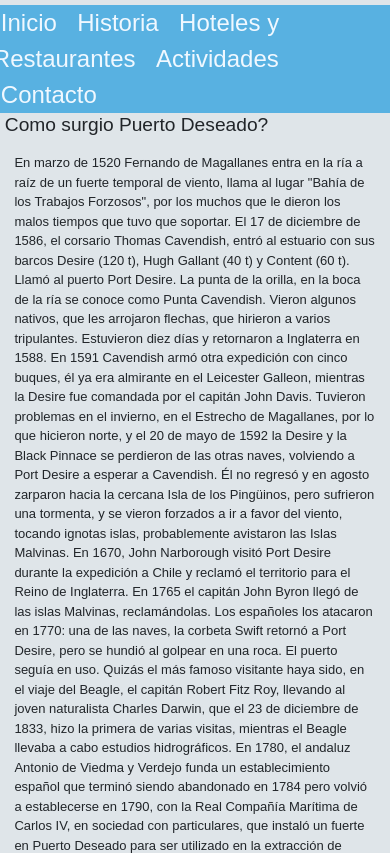
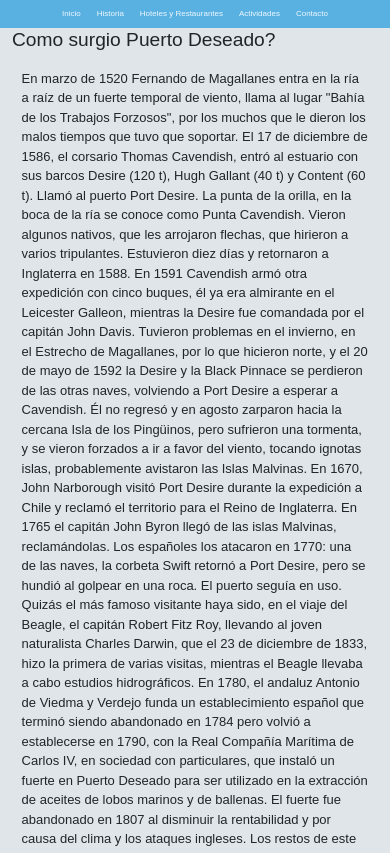
Before and after one commit to BrunoMalatesta/turismoPUERTODESEADO, a website: page paginas/historia.html in a window 390 px wide. Shown: the top 853 px of the page. Drawn offline with Linux system fonts and the light colour scheme.

Commit message:
borrenodemodules

```diff
--- a/paginas/historia.html
+++ b/paginas/historia.html
@@ -17,7 +17,7 @@
             <div class="row nav">
                 <header class="p-0 m-0">
                     <div class="col-lg-12 col-md-12 col-sm-12 menu">
-                        <nav>
+                        <nav class="navegador">
                             <a href="../index.html" >Inicio</a>
                             <a href="../paginas/historia.html" >Historia</a>
                             <a href="../paginas/hoteles y comida.html" >Hoteles y Restaurantes</a>
--- a/scss/_header.scss
+++ b/scss/_header.scss
@@ -8,14 +8,14 @@ a
 {
 text-decoration: none;
 }
-.menu
+.navegador
 {
 background-color: rgb(88, 177, 225);
 display: flex;
 justify-content: center;
-    & nav a
+font-size: 1.5rem;
+a
 {
-font-size: 1.5rem;
 color: aliceblue;
 margin: 0.5rem;
     &:hover
--- a/scss/_historia.scss
+++ b/scss/_historia.scss
@@ -54,5 +54,4 @@ padding: 0.6rem;
     font-size: 2rem;
 }
 
-padding: 0.3rem;
 }
--- a/scss/_mediaqueries.scss
+++ b/scss/_mediaqueries.scss
@@ -66,11 +66,9 @@ line-height: 1.2rem;
 }
 }
 }
-.menu nav a
+.navegador a
 {
-font-size: 0.2rem;
-color: rgb(8, 8, 8);
-margin: 0.2rem;
+font-size: 0.5rem;
 }
 }
 .parallax
--- a/scss/styles.scss
+++ b/scss/styles.scss
@@ -1,10 +1,10 @@
+@import "header";
 @import "actividades";
 @import "contacto";
 @import "historia";
 @import "index";
 @import "hotelesyrestos";
 @import "footer";
-@import "header";
 @import "mediaqueries";
 
 html
```
Also changed, not shown: index.html (+1 -1 lines), paginas/actividades.html (+1 -1 lines), paginas/contacto.html (+1 -1 lines), paginas/hoteles y comida.html (+1 -1 lines), estilos/styles.css, 1 other file.
